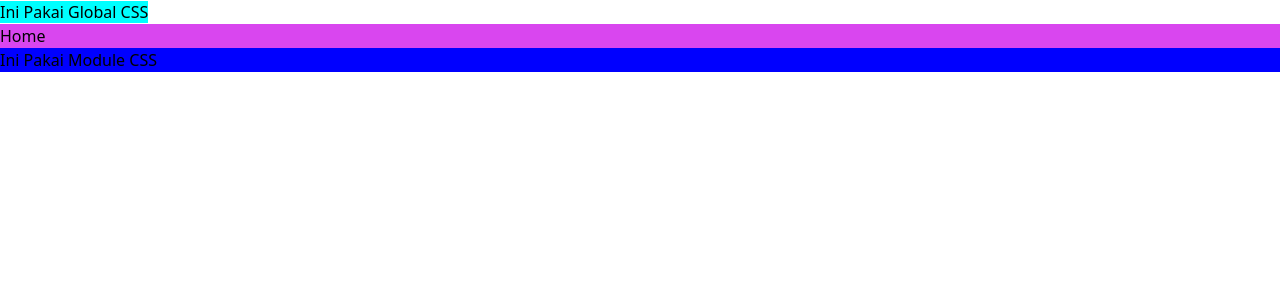
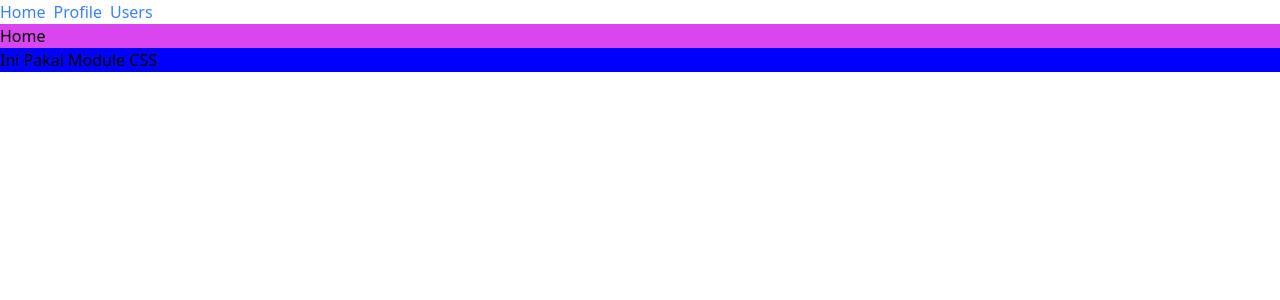
Before and after one commit to YogaRP/belajar-nextjs-sanbercode-batch-50, a Next.js app: page / in a window 1280 px wide. Shown: the top 300 px of the page. Built offline with nearby package versions, Linux system fonts and the light colour scheme.

Commit message:
Tugas Hari-7

```diff
--- a/components/menu/index.js
+++ b/components/menu/index.js
@@ -1,12 +1,25 @@
+import Link from "next/link";
+
 export default function Menu() {
   return (
     <>
-      <a className="background-aqua" href="/">
-        Ini Pakai Global CSS
-      </a>
-      {/* <a className="background-red" href="/profile">
-        Profile
-      </a> */}
+      <ul className="flex">
+        <li className="mr-2">
+          <Link className="text-blue-500 hover:text-blue-800" href={"/"}>
+            Home
+          </Link>
+        </li>
+        <li className="mr-2">
+          <Link className="text-blue-500 hover:text-blue-800" href={"/profile"}>
+            Profile
+          </Link>
+        </li>
+        <li>
+          <Link className="text-blue-500 hover:text-blue-800" href={"/users"}>
+            Users
+          </Link>
+        </li>
+      </ul>
     </>
   );
 }
--- /dev/null
+++ b/pages/users/detail.js
@@ -0,0 +1,9 @@
+import Layout from "@/layouts";
+
+export default function UserDetail() {
+  return (
+    <Layout>
+      <p>User Detail</p>
+    </Layout>
+  );
+}
--- /dev/null
+++ b/pages/users/index.js
@@ -0,0 +1,9 @@
+import Layout from "@/layouts";
+
+export default function Users() {
+  return (
+    <Layout>
+      <p className="bg-amber-500">User</p>
+    </Layout>
+  );
+}
```
